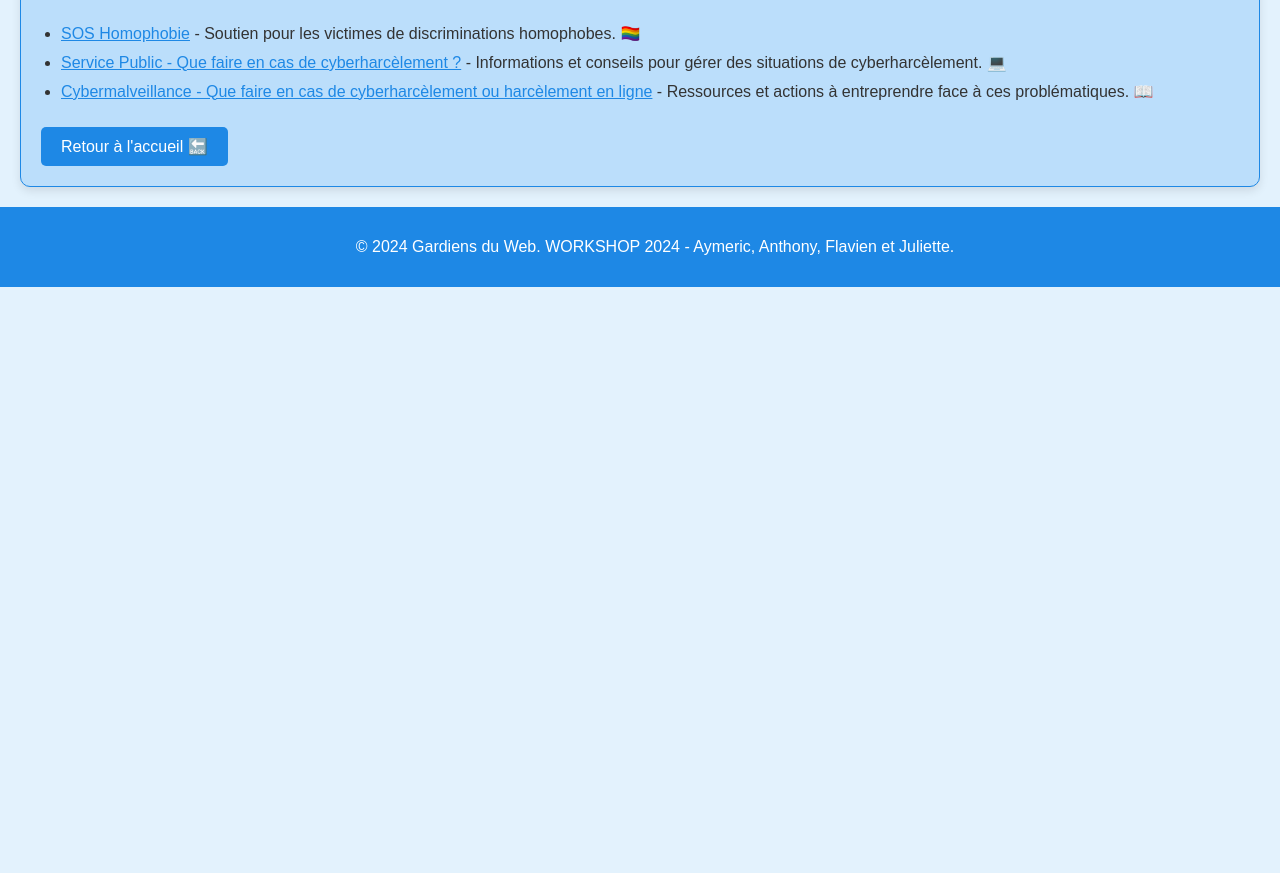
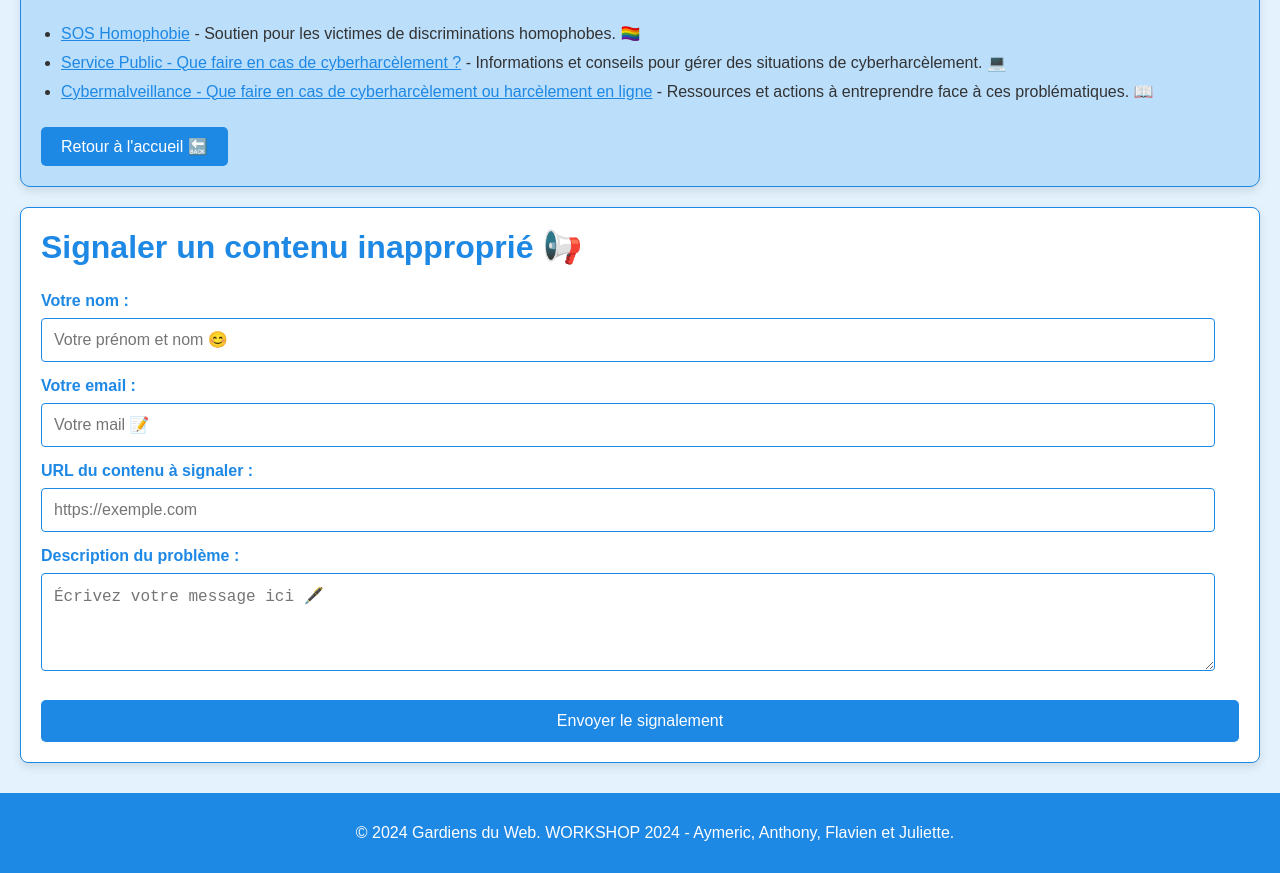
Before and after one commit to J-IFT/PS-2024-WORKSHOP, a website: page workshop/views/aide.html in a window 1280 px wide. Shown: the part 791-1664 px from the top of the page. Before the commit the page ends 1078 px from the top, so only its background shows below. Drawn offline with Linux system fonts and the light colour scheme; a script that the page names is missing; files whose address does not match are found by name.

Commit message:
ajout formulaire signalement

```diff
--- a/workshop/public/css/styles.css
+++ b/workshop/public/css/styles.css
@@ -207,6 +207,20 @@ ul li {
     outline: none; /* Suppression du contour par défaut */
 }
 
+/* Champ de saisie (text, email, url) et textarea */
+#new-topic-form input[type="text"],
+#new-topic-form input[type="email"],
+#new-topic-form input[type="url"],
+#new-topic-form textarea {
+    width: calc(100% - 24px); /* Prendre toute la largeur, moins les marges */
+    padding: 12px; /* Espacement interne */
+    margin-bottom: 15px;
+    border: 1px solid #1e88e5; /* Bordure bleu vif */
+    border-radius: 4px;
+    font-size: 16px;
+    box-sizing: border-box; /* Gère correctement les marges et padding */
+}
+
 /* Styles pour le bouton */
 #new-topic-form button {
     background-color: #1e88e5; /* Bleu vif */
--- a/workshop/views/aide.html
+++ b/workshop/views/aide.html
@@ -50,6 +50,26 @@
         <a href="/" class="button">Retour à l'accueil 🔙</a>
     </section>
 
+    <!-- Formulaire de signalement de contenu -->
+    <section id="new-topic-form">
+        <h2>Signaler un contenu inapproprié 📢</h2>
+        <form id="signalementForm" action="/submit-signalement" method="POST">
+            <label for="nom">Votre nom :</label>
+            <input type="text" id="nom" name="nom" placeholder="Votre prénom et nom 😊" required>
+
+            <label for="email">Votre email :</label>
+            <input type="email" id="email" name="email" placeholder="Votre mail 📝" required>
+
+            <label for="url">URL du contenu à signaler :</label>
+            <input type="url" id="url" name="url" placeholder="https://exemple.com" required>
+
+            <label for="description">Description du problème :</label>
+            <textarea id="description" name="description" placeholder="Écrivez votre message ici 🖋️" rows="4" required></textarea>
+
+            <button type="submit" id="submitButton" class="button">Envoyer le signalement</button>
+        </form>
+    </section>
+
     <!-- Footer -->
     <footer>
         <p>© 2024 Gardiens du Web. WORKSHOP 2024 - Aymeric, Anthony, Flavien et Juliette.</p>
@@ -58,5 +78,17 @@
     <script src="/js/app.js"></script>
     <!-- Ajouter le script Tidio -->
     <script src="https://code.tidio.co/tqmwp1oz5ad8pwrttkxbeqfrkxvneh0m.js" async></script>
+    <script>
+    document.getElementById("signalementForm").addEventListener("submit", function(event) {
+        // Empêche la soumission du formulaire
+        event.preventDefault();
+
+        // Affiche le message de confirmation
+        alert("Votre signalement a bien été envoyé !");
+
+        // Redirection vers la page aide.html
+        window.location.href = "aide.html";
+    });
+    </script>
 </body>
 </html>
```
Also changed, not shown: 1 other file.
